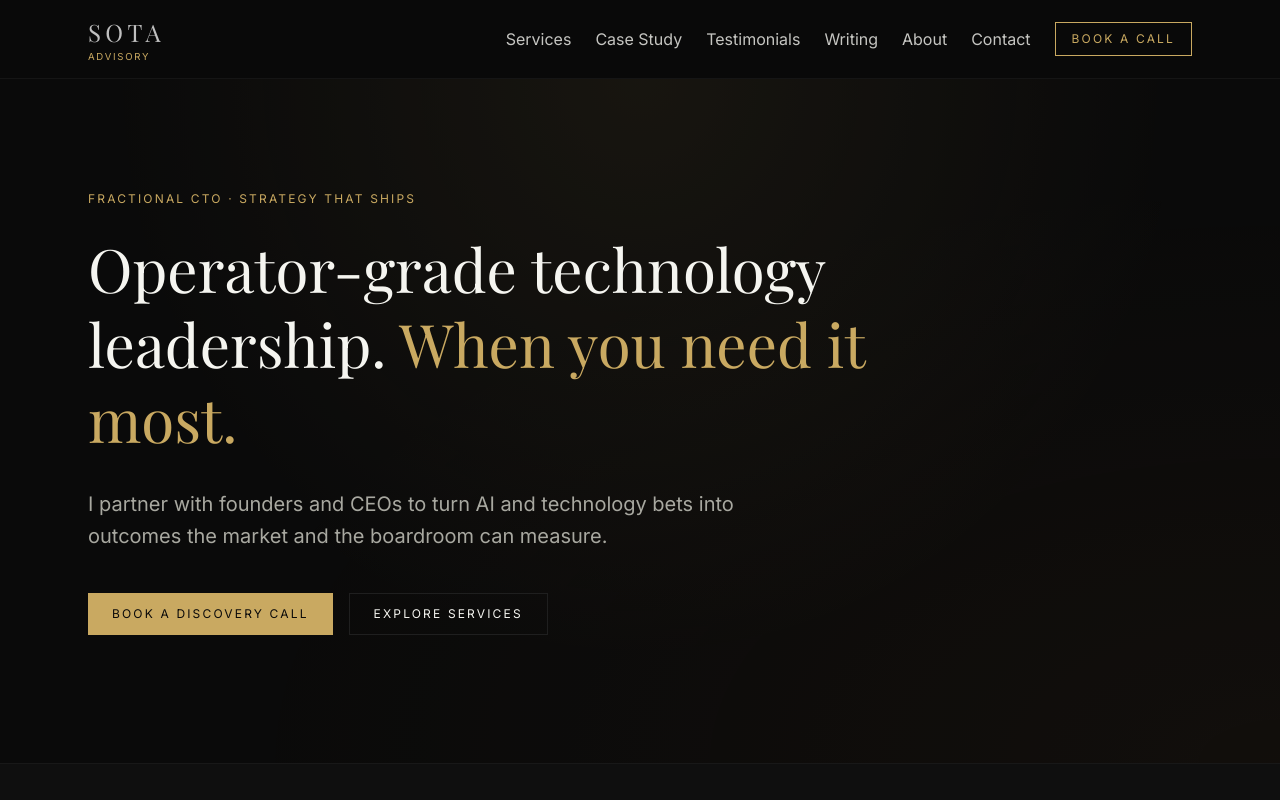
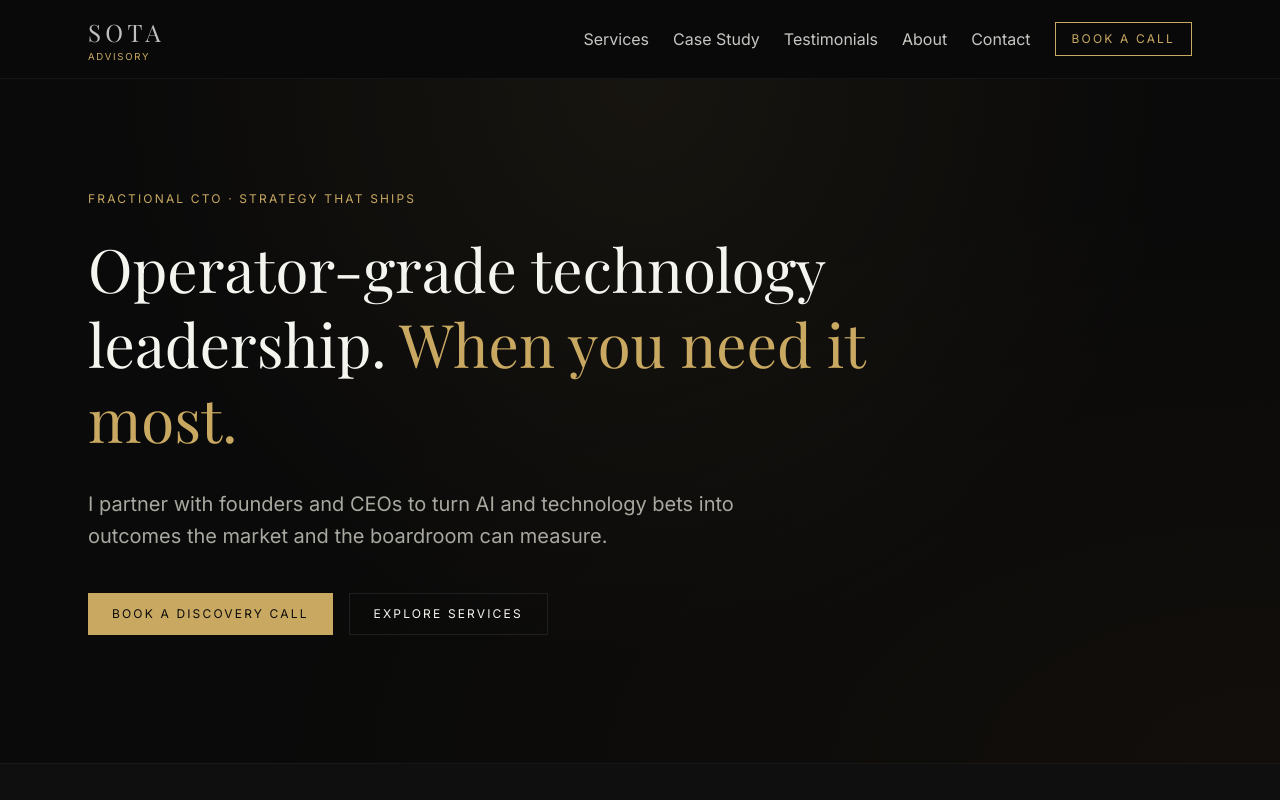
Before and after one commit to jain-aanchal/sota-advisory, a Next.js app: page / in a window 1280 px wide. Shown: the top 800 px of the page. Built offline with nearby package versions, Linux system fonts and the light colour scheme; a web font is replaced by a local one.

Commit message:
Hide Writing link from top nav (#29)
Keep the /writing infrastructure, footer link, sitemap, and RSS
intact. Drop from the top nav until there are more essays to
justify the slot. Easy one-line add-back when ready.

Co-authored-by: Claude Opus 4.7 <noreply@anthropic.com>

```diff
--- a/components/Nav.tsx
+++ b/components/Nav.tsx
@@ -8,7 +8,6 @@ const links = [
   { href: "/services/", label: "Services" },
   { href: "/case-study/", label: "Case Study" },
   { href: "/testimonials/", label: "Testimonials" },
-  { href: "/writing/", label: "Writing" },
   { href: "/about/", label: "About" },
   { href: "/contact/", label: "Contact" },
 ];
```
